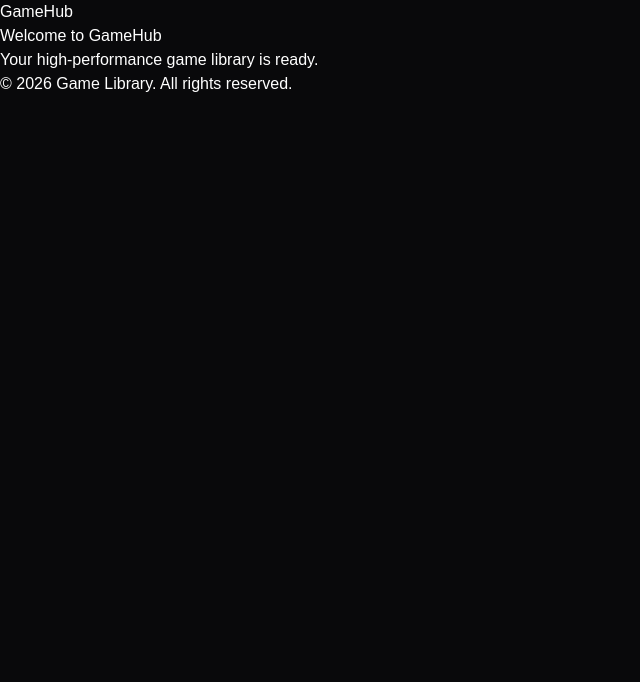
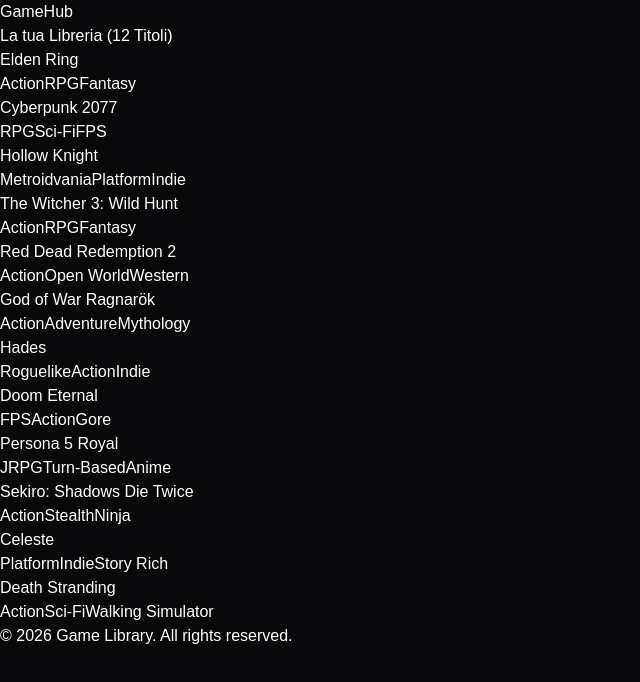
Before and after one commit to Fede97Ubi/GameHub, a React (Vite) app: page / in a window 1280 px wide. Shown: the top 682 px of the page, without its empty margins (0-640 px from the left). Built offline with nearby package versions, Linux system fonts and the light colour scheme.

Commit message:
Data Layer & Mocking

```diff
--- a/src/App.jsx
+++ b/src/App.jsx
@@ -1,12 +1,48 @@
 import React from 'react';
 import Layout from './components/layout/Layout';
+import { useGames } from './hooks/useGames';
+import { GameCardSkeleton } from './components/ui/GameCardSkeleton';
 
 function App() {
+  const { data: games, isLoading, error } = useGames();
+
   return (
     <Layout>
-      <div className="w-full h-full flex flex-col items-center justify-center min-h-[50vh]">
-        <h2 className="text-4xl font-bold mb-4">Welcome to GameHub</h2>
-        <p className="text-zinc-400 text-lg">Your high-performance game library is ready.</p>
+      <div className="w-full">
+        {error && (
+          <div className="p-4 bg-red-500/20 text-red-200 border border-red-500/50 rounded-lg">
+            Errore durante il caricamento dei giochi: {error}
+          </div>
+        )}
+
+        {isLoading ? (
+          <div className="grid grid-cols-2 sm:grid-cols-3 md:grid-cols-4 lg:grid-cols-5 xl:grid-cols-6 gap-4">
+            {/* Array of 12 items to match our 12 fake games */}
+            {Array.from({ length: 12 }).map((_, index) => (
+              <GameCardSkeleton key={index} />
+            ))}
+          </div>
+        ) : (
+          <div className="space-y-2">
+            <h2 className="text-2xl font-bold mb-6">La tua Libreria ({games.length} Titoli)</h2>
+            <ul className="bg-zinc-900 rounded-xl border border-white/5 overflow-hidden">
+              {games.map(game => (
+                <li key={game.id} className="p-4 border-b border-white/5 last:border-0 hover:bg-white/5 transition-colors">
+                  <div className="flex items-center justify-between">
+                    <span className="font-medium text-lg">{game.title}</span>
+                    <div className="flex gap-2">
+                      {game.tags.map(tag => (
+                        <span key={tag} className="px-2 py-1 bg-zinc-800 rounded-md text-xs text-zinc-300">
+                          {tag}
+                        </span>
+                      ))}
+                    </div>
+                  </div>
+                </li>
+              ))}
+            </ul>
+          </div>
+        )}
       </div>
     </Layout>
   );
--- /dev/null
+++ b/src/components/ui/GameCardSkeleton.jsx
@@ -0,0 +1,18 @@
+import React from 'react';
+import { clsx } from 'clsx';
+import { twMerge } from 'tailwind-merge';
+
+export const GameCardSkeleton = ({ className }) => {
+  return (
+    <div
+      className={twMerge(
+        clsx(
+          "aspect-[2/3] w-full rounded-xl overflow-hidden",
+          "animate-pulse bg-gradient-to-br from-zinc-800 to-zinc-900",
+          "border border-white/5",
+          className
+        )
+      )}
+    />
+  );
+};
--- /dev/null
+++ b/src/data/games.json
@@ -0,0 +1,110 @@
+[
+  {
+    "id": "game-001",
+    "title": "Elden Ring",
+    "coverUrl": "/assets/covers/elden-ring.webp",
+    "videoUrl": "/assets/videos/elden-ring.mp4",
+    "description": "Un'epica avventura fantasy in un vasto mondo aperto pieno di misteri e pericoli. Creato da Hidetaka Miyazaki in collaborazione con George R. R. Martin.",
+    "rating": 5,
+    "tags": ["Action", "RPG", "Fantasy"]
+  },
+  {
+    "id": "game-002",
+    "title": "Cyberpunk 2077",
+    "coverUrl": "/assets/covers/cyberpunk-2077.webp",
+    "videoUrl": "/assets/videos/cyberpunk-2077.mp4",
+    "description": "Un'avventura a mondo aperto ambientata a Night City, una megalopoli ossessionata dal potere, dalla moda e dalle modifiche cibernetiche.",
+    "rating": 4.5,
+    "tags": ["RPG", "Sci-Fi", "FPS"]
+  },
+  {
+    "id": "game-003",
+    "title": "Hollow Knight",
+    "coverUrl": "/assets/covers/hollow-knight.webp",
+    "videoUrl": "/assets/videos/hollow-knight.mp4",
+    "description": "Forgia la tua strada in un regno in rovina di insetti ed eroi, esplorando caverne tortuose e combattendo creature corrotte.",
+    "rating": 5,
+    "tags": ["Metroidvania", "Platform", "Indie"]
+  },
+  {
+    "id": "game-004",
+    "title": "The Witcher 3: Wild Hunt",
+    "coverUrl": "/assets/covers/witcher-3.webp",
+    "videoUrl": "/assets/videos/witcher-3.mp4",
+    "description": "Sei Geralt di Rivia, un cacciatore di mostri mercenario, alla ricerca della Figlia della Profezia in un mondo moralmente ambiguo.",
+    "rating": 5,
+    "tags": ["Action", "RPG", "Fantasy"]
+  },
+  {
+    "id": "game-005",
+    "title": "Red Dead Redemption 2",
+    "coverUrl": "/assets/covers/rdr2.webp",
+    "videoUrl": "/assets/videos/rdr2.mp4",
+    "description": "La fine dell'era del selvaggio West è iniziata. Un'avventura epica sulla vita spietata nel cuore dell'America all'alba del nuovo secolo.",
+    "rating": 5,
+    "tags": ["Action", "Open World", "Western"]
+  },
+  {
+    "id": "game-006",
+    "title": "God of War Ragnarök",
+    "coverUrl": "/assets/covers/gow-ragnarok.webp",
+    "videoUrl": "/assets/videos/gow-ragnarok.mp4",
+    "description": "Kratos e Atreus devono viaggiare in ciascuno dei Nove Regni alla ricerca di risposte, mentre le forze di Asgard si preparano alla guerra profetizzata.",
+    "rating": 4.8,
+    "tags": ["Action", "Adventure", "Mythology"]
+  },
+  {
+    "id": "game-007",
+    "title": "Hades",
+    "coverUrl": "/assets/covers/hades.webp",
+    "videoUrl": "/assets/videos/hades.mp4",
+    "description": "Sconfiggi il dio dei morti e fuggi dagli Inferi in questo dungeon crawler rogue-like dai creatori di Bastion e Transistor.",
+    "rating": 4.9,
+    "tags": ["Roguelike", "Action", "Indie"]
+  },
+  {
+    "id": "game-008",
+    "title": "Doom Eternal",
+    "coverUrl": "/assets/covers/doom-eternal.webp",
+    "videoUrl": "/assets/videos/doom-eternal.mp4",
+    "description": "Gli eserciti dell'Inferno hanno invaso la Terra. Diventa lo Slayer in un'epica campagna per giocatore singolo e distruggi i demoni.",
+    "rating": 4.7,
+    "tags": ["FPS", "Action", "Gore"]
+  },
+  {
+    "id": "game-009",
+    "title": "Persona 5 Royal",
+    "coverUrl": "/assets/covers/persona-5.webp",
+    "videoUrl": "/assets/videos/persona-5.mp4",
+    "description": "Indossa la maschera di Joker e unisciti ai Ladri Fantasma di Cuori per cambiare la società corrompendo le menti degli adulti malvagi.",
+    "rating": 4.9,
+    "tags": ["JRPG", "Turn-Based", "Anime"]
+  },
+  {
+    "id": "game-010",
+    "title": "Sekiro: Shadows Die Twice",
+    "coverUrl": "/assets/covers/sekiro.webp",
+    "videoUrl": "/assets/videos/sekiro.mp4",
+    "description": "Vendicati. Riprendi il tuo onore. Uccidi con ingegno. In Sekiro vesti i panni del 'lupo con un braccio solo', un guerriero sfregiato e caduto in disgrazia.",
+    "rating": 4.8,
+    "tags": ["Action", "Stealth", "Ninja"]
+  },
+  {
+    "id": "game-011",
+    "title": "Celeste",
+    "coverUrl": "/assets/covers/celeste.webp",
+    "videoUrl": "/assets/videos/celeste.mp4",
+    "description": "Aiuta Madeline a sopravvivere ai suoi demoni interiori nel suo viaggio verso la cima del Monte Celeste in questo platform affilato.",
+    "rating": 4.8,
+    "tags": ["Platform", "Indie", "Story Rich"]
+  },
+  {
+    "id": "game-012",
+    "title": "Death Stranding",
+    "coverUrl": "/assets/covers/death-stranding.webp",
+    "videoUrl": "/assets/videos/death-stranding.mp4",
+    "description": "Affronta un mondo completamente trasformato dal Death Stranding. Porta i resti frammentati del nostro futuro per ricollegare un mondo distrutto.",
+    "rating": 4.4,
+    "tags": ["Action", "Sci-Fi", "Walking Simulator"]
+  }
+]
--- /dev/null
+++ b/src/hooks/useGames.js
@@ -0,0 +1,36 @@
+import { useState, useEffect } from 'react';
+import gamesData from '../data/games.json';
+
+export const useGames = () => {
+  const [data, setData] = useState([]);
+  const [isLoading, setIsLoading] = useState(true);
+  const [error, setError] = useState(null);
+
+  useEffect(() => {
+    let isMounted = true;
+
+    const fetchGames = () => {
+      // Simulate network latency of 800ms
+      setTimeout(() => {
+        if (isMounted) {
+          try {
+            // In a real app, this would be a fetch() call
+            setData(gamesData);
+            setIsLoading(false);
+          } catch (err) {
+            setError(err.message || 'Failed to load games');
+            setIsLoading(false);
+          }
+        }
+      }, 800);
+    };
+
+    fetchGames();
+
+    return () => {
+      isMounted = false;
+    };
+  }, []);
+
+  return { data, isLoading, error };
+};
```
